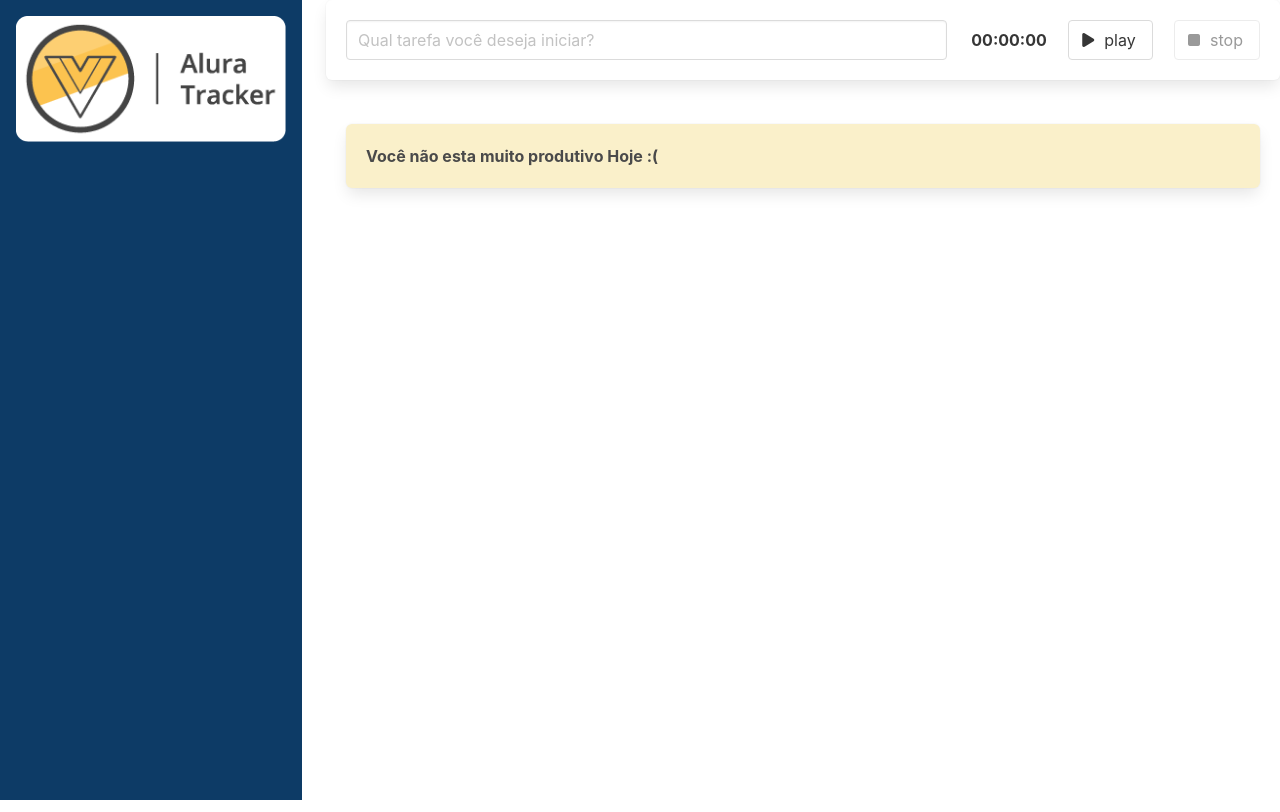
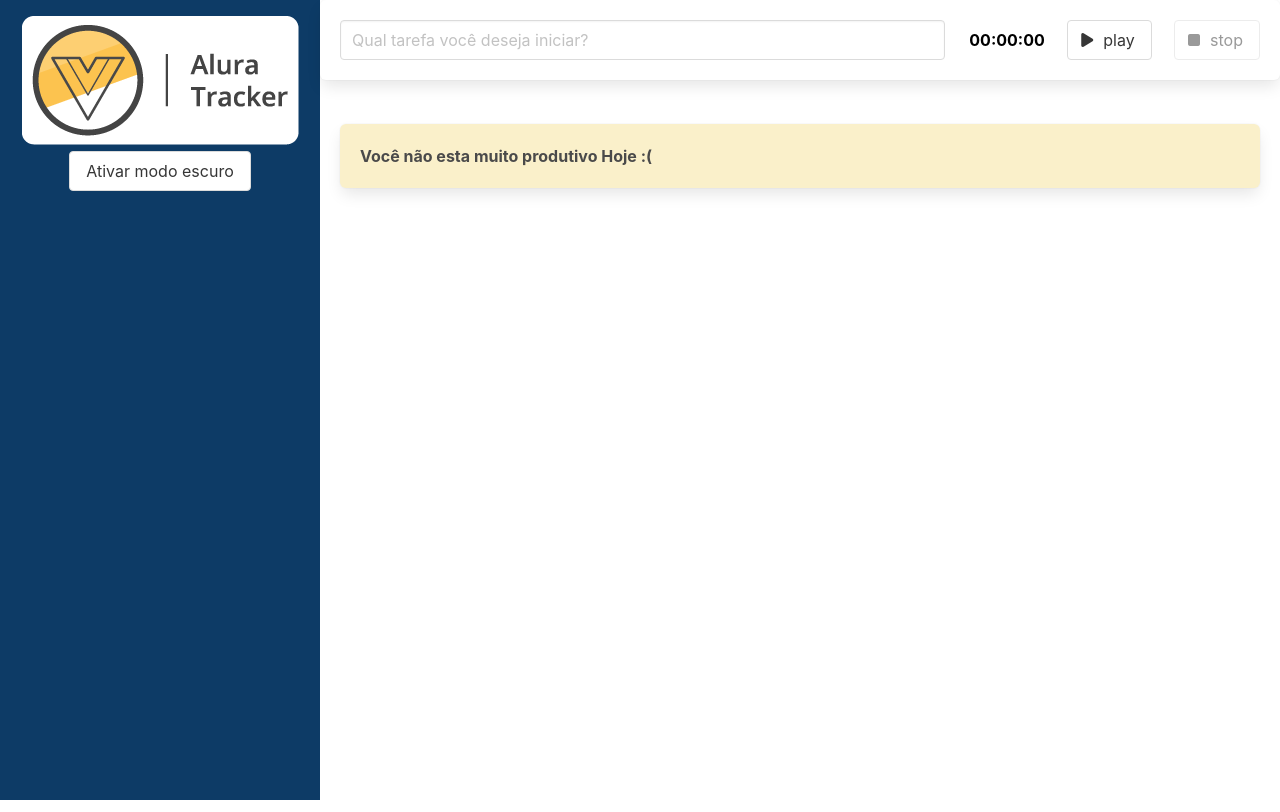
Before and after one commit to joao-lusa/estudo-vue, a Vue app in the folder alura-tracker/: page / in a window 1280 px wide. Built offline with nearby package versions, Linux system fonts and the light colour scheme.

Commit message:
Modo Escuro

```diff
--- a/alura-tracker/src/App.vue
+++ b/alura-tracker/src/App.vue
@@ -1,9 +1,9 @@
 <template>
-  <main class="columns is-gasless is-multiline">
+  <main class="columns is-gapless is-multiline" :class="{ 'modo-escuro': modoEscuroAtivo }">
     <div class="column is-one-quarter">
-      <BarraLateral />
+      <BarraLateral @aoTemaAlterado="trocarTema"/>
     </div>
-    <div class="column is-three-quarter">
+    <div class="column is-three-quarter conteudo">
       <Formulario @aoSalvarTarefa="salvarTarefa"/>
       <div class="lista">
         <Tarefa v-for="(tarefa, index) in tarefas" :key="index" :tarefa="tarefa" />
@@ -33,7 +33,8 @@
   },
   data(){
     return{
-      tarefas: [] as ITarefa[]
+      tarefas: [] as ITarefa[],
+      modoEscuroAtivo: false
     }
   },
   computed:{
@@ -44,6 +45,9 @@
   methods:{
     salvarTarefa(tarefa: ITarefa){
       this.tarefas.push(tarefa)
+    },
+    trocarTema(modoEscuroAtivado: boolean){
+      this.modoEscuroAtivo = modoEscuroAtivado
     }
   }
 });
@@ -53,4 +57,15 @@
   .lista{
     padding: 1.25rem;
   }
+  main{
+    --bg-primario: #fff;
+    --texto-primario: #000;
+  }
+  main.modo-escuro{
+    --bg-primario: #2b2d42;
+    --texto-primario: #ddd;
+  }
+  .conteudo{
+    background-color: var(--bg-primario);
+  }
 </style>
--- a/alura-tracker/src/components/BarraLateral.vue
+++ b/alura-tracker/src/components/BarraLateral.vue
@@ -3,6 +3,9 @@
         <h1>
             <img src="../assets/logo.png" alt="">
         </h1>
+        <button class="button" @click="alterarTema">
+            {{textoBotao}}
+        </button>
     </header>
 </template>
 
@@ -10,7 +13,27 @@
     import { defineComponent } from 'vue'
 
     export default defineComponent ({
-        name: 'BarraLateral'
+        name: 'BarraLateral',
+        computed:{
+            textoBotao(){
+                if(this.modoEscuroAtivado){
+                    return 'Desativar modo escuro'
+                }
+                return 'Ativar modo escuro'
+            }
+        },
+        emits: ['aoTemaAlterado'],
+        data(){
+            return{
+                modoEscuroAtivado: false
+            }
+        },
+        methods:{
+            alterarTema(){
+                this.modoEscuroAtivado = !this.modoEscuroAtivado
+                this.$emit('aoTemaAlterado', this.modoEscuroAtivado)
+            }
+        }
     })
 </script>
 
@@ -20,6 +43,7 @@
     background: #0d3b66;
     width: 100%;
     height: 100vh;
+    text-align: center;
     }
     @media only screen and (max-width: 768px) {
     header {
--- a/alura-tracker/src/components/Contador.vue
+++ b/alura-tracker/src/components/Contador.vue
@@ -1,6 +1,6 @@
 <template>
   <section>
-    <strong>
+    <strong class="display">
       {{ tempoDecorrido }}
     </strong>
   </section>
@@ -24,3 +24,8 @@
     },
 })
 </script>
+<style>
+.display{
+  color: var(--texto-primario)
+}
+</style>
--- a/alura-tracker/src/components/Formulario.vue
+++ b/alura-tracker/src/components/Formulario.vue
@@ -1,5 +1,5 @@
 <template>
-    <div class="box">
+    <div class="box formulario">
         <div class="columns">
             <div
                 class="column is-8"
@@ -48,3 +48,9 @@
     },
 })
 </script>
+<style>
+    .formulario{
+        color: var(--texto-primario);
+        background-color: var(--bg-primario);
+    }
+</style>
```
